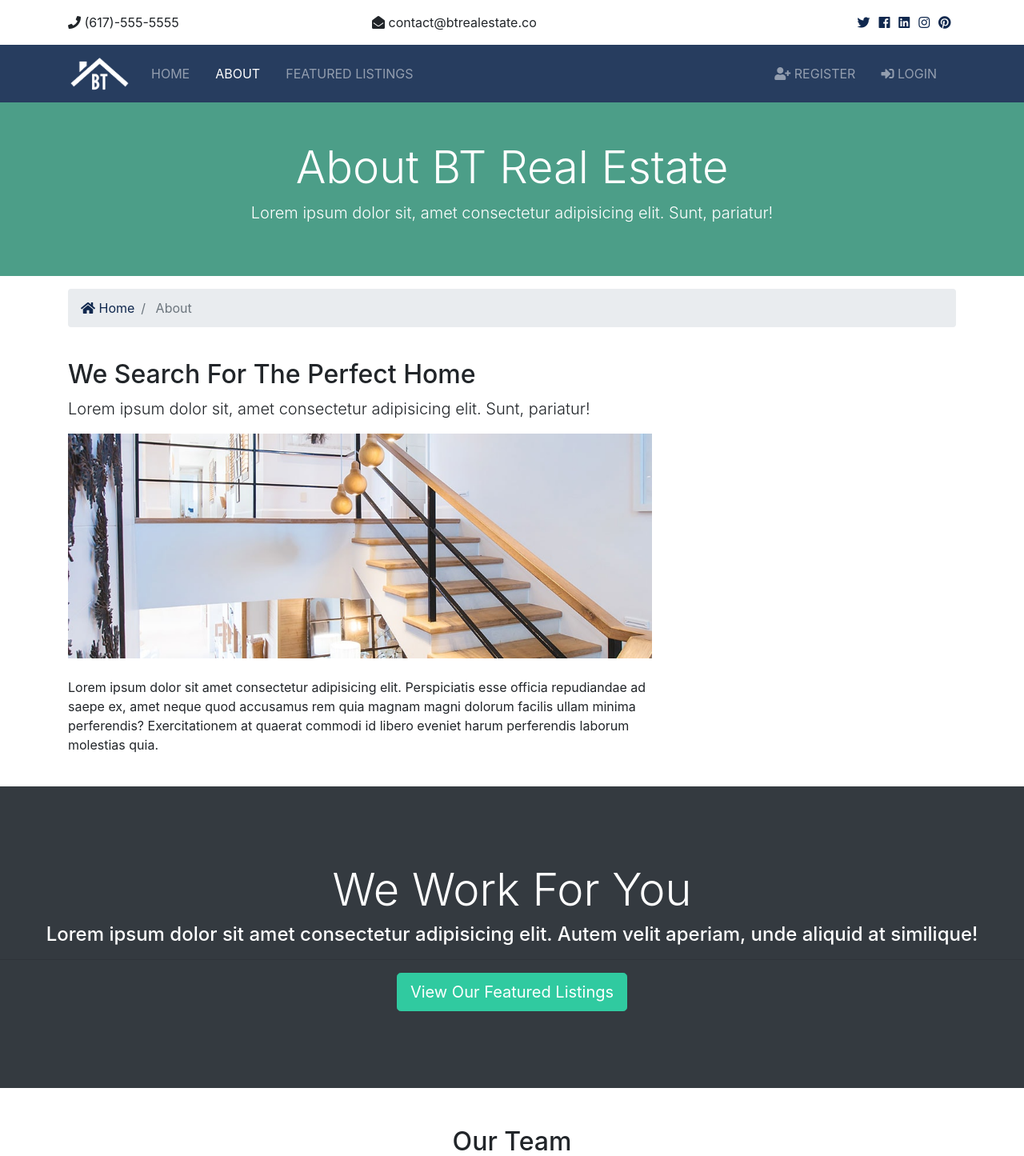
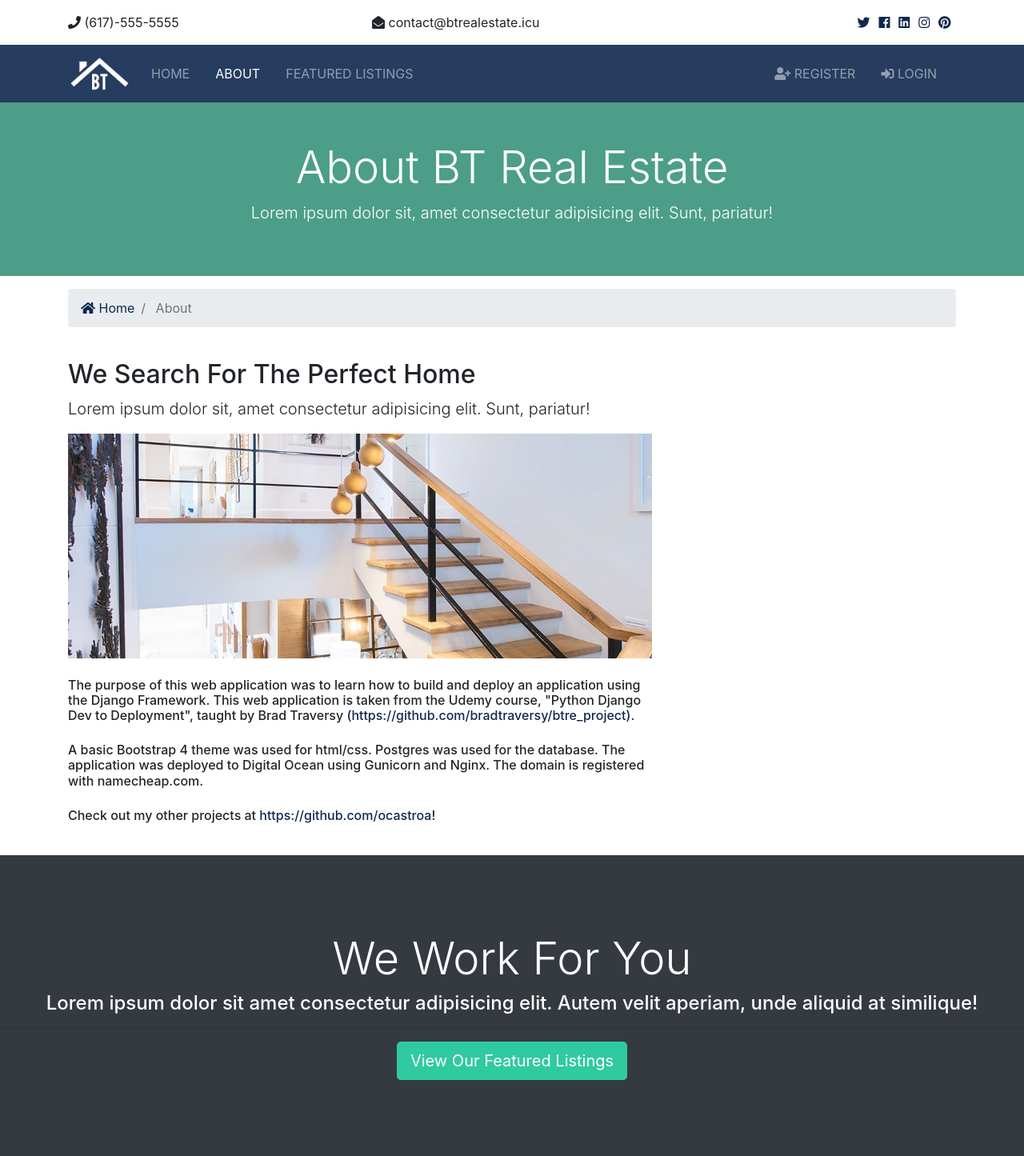
Before and after one commit to ocastroa/DjangoProject, a Django app: page /about in a window 1280 px wide. Shown: the top 1445 px of the page at 80% size. Run offline with Django 3.2, Linux system fonts and the light colour scheme; data that the repository does not hold is empty; some libraries are stand-ins or nearby versions.

Commit message:
Final touches to project. Everything looks good

```diff
--- a/templates/pages/about.html
+++ b/templates/pages/about.html
@@ -38,9 +38,22 @@
               <h2>We Search For The Perfect Home</h2>
               <p class="lead">Lorem ipsum dolor sit, amet consectetur adipisicing elit. Sunt, pariatur!</p>
             <img src=" {% static 'img/about.jpg' %}" alt="">
-              <p class="mt-4">Lorem ipsum dolor sit amet consectetur adipisicing elit. Perspiciatis esse officia repudiandae ad saepe ex, amet
-                neque quod accusamus rem quia magnam magni dolorum facilis ullam minima perferendis? Exercitationem at quaerat
-                commodi id libero eveniet harum perferendis laborum molestias quia.</p>
+              <p class="mt-4">
+                <h6> The purpose of this web application was to learn how to build and deploy an application using the Django Framework. This web application is taken from the Udemy course, "Python Django Dev to Deployment", taught by Brad Traversy
+                <a href="https://github.com/bradtraversy/btre_project">(https://github.com/bradtraversy/btre_project)</a>.
+                </h6>
+              </p>
+              <p class="mt-4">
+                <h6>
+                  A basic Bootstrap 4 theme was used for  html/css. Postgres was used for the database. The application was deployed to Digital Ocean using Gunicorn and Nginx. The domain is registered with namecheap.com.
+                </h6>
+              </p>
+              <p class="mt-4">
+                <h6>
+                  Check out my other projects at
+                  <a href="https://github.com/ocastroa">https://github.com/ocastroa</a>!
+                </h6>
+              </p>
             </div>
             <div class="col-md-4">
               {% if mvp_realtors %}
--- a/templates/pages/index.html
+++ b/templates/pages/index.html
@@ -13,8 +13,9 @@
               <h1 class="display-4 mb-4">
                 Property Searching Just Got So Easy
               </h1>
-              <p class="lead">Lorem ipsum dolor sit, amet consectetur adipisicing elit. Recusandae quas, asperiores eveniet vel nostrum magnam
-                voluptatum tempore! Consectetur, id commodi!</p>
+              <p class="lead">
+                <strong>Warning: This is just a dummy web application with dummy data. The houses listed are not for sale. To learn about the purpose of this web application checkout the About section. </strong>
+                 </p>
               <div class="search">
                 <form action="{% url 'search' %}">
                   <!-- Form Row 1 -->
--- a/templates/partials/_topbar.html
+++ b/templates/partials/_topbar.html
@@ -6,7 +6,7 @@
           <i class="fas fa-phone"></i> (617)-555-5555
         </div>
         <div class="col-md-4">
-          <i class="fas fa-envelope-open"></i> contact@btrealestate.co
+          <i class="fas fa-envelope-open"></i> contact@btrealestate.icu
         </div>
         <div class="col-md-4">
           <div class="social text-right">
```
Also changed, not shown: contacts/views.py (+7 -7 lines).
